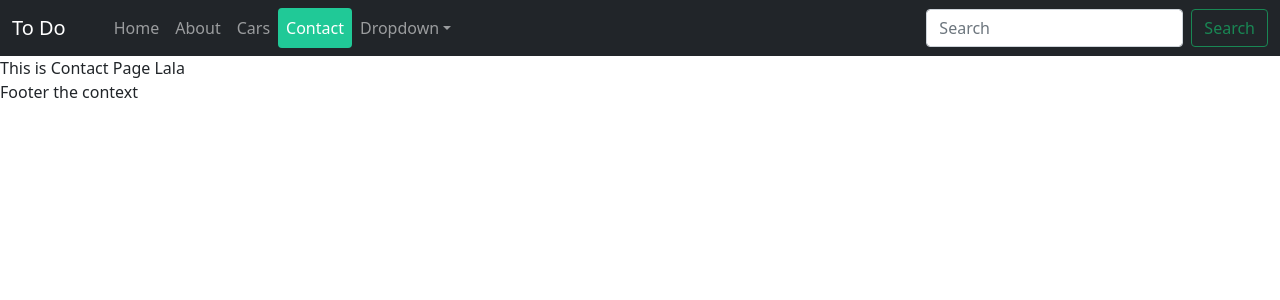
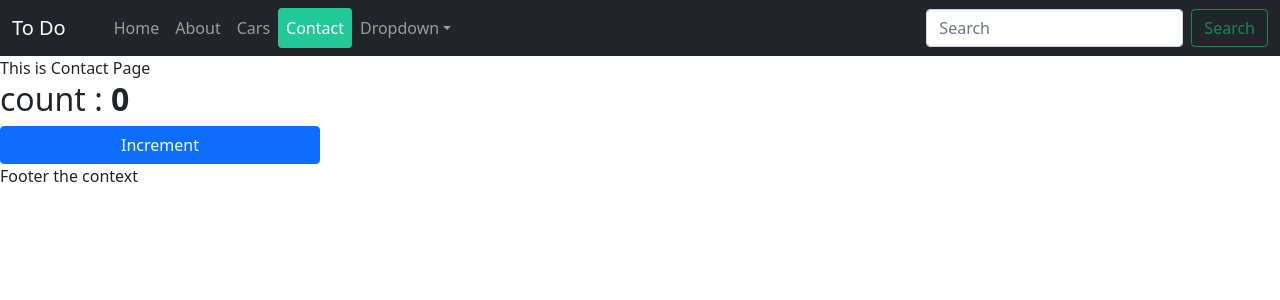
Before and after one commit to ryanpatenio/learning-react, a React (Vite) app: page /Contact in a window 1280 px wide. Shown: the top 300 px of the page. Built offline with nearby package versions, Linux system fonts and the light colour scheme.

Commit message:
used of useState and useRef

```diff
--- a/src/pages/Contact.jsx
+++ b/src/pages/Contact.jsx
@@ -1,10 +1,38 @@
-import React from 'react'
-import { useOutletContext } from 'react-router-dom'
+
+import { useState, useRef, useEffect } from 'react'
 
 const Contact = () => {
-  const {test} = useOutletContext();
+  const [count, setCount] = useState(0);
+  const btnRef = useRef(null);
+
+  const handleClick = () => {
+    setCount(count + 1)
+  }
+  const handleDecrement = () => {
+    if(count > 0){
+      setCount(count - 1);
+    }
+  }
+
+  useEffect(() => {
+    if(btnRef.current){
+      setTimeout(()=>{
+        btnRef.current.style.display = 'none'
+      },3000);
+    }
+}, [])
+
+
   return (
-    <div>This is Contact Page {test}</div>
+    <div className='d-flex flex-column'>
+
+      This is Contact Page
+
+      <h2 className=''>count : <strong>{count}</strong></h2>
+       <button onClick={handleClick} className='btn btn-primary w-25 '> Increment</button>
+       <button ref={btnRef} onClick={handleDecrement} className='btn btn-warning mt-2 w-25'>Decrement</button>
+
+    </div>
   )
 }
 
--- a/src/shared/Layouts/RootLayout.jsx
+++ b/src/shared/Layouts/RootLayout.jsx
@@ -8,7 +8,7 @@ const RootLayout = () => {
   return (
     <div className='main-root'>
        <NavBar />
-            <Outlet context={{test : "Lala"}} />
+            <Outlet />
         <Footer />
     </div>
   )
```
Also changed, not shown: 1 other file (tests, documents, lock files or other folders).
